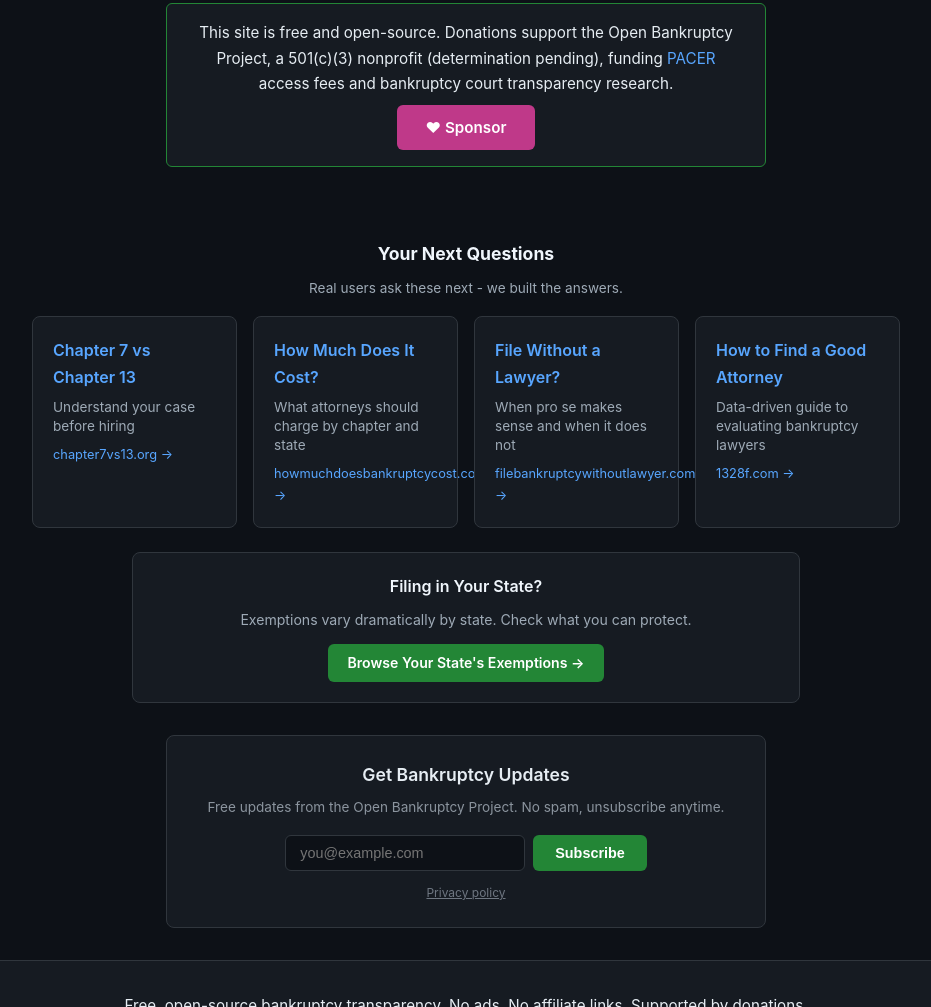
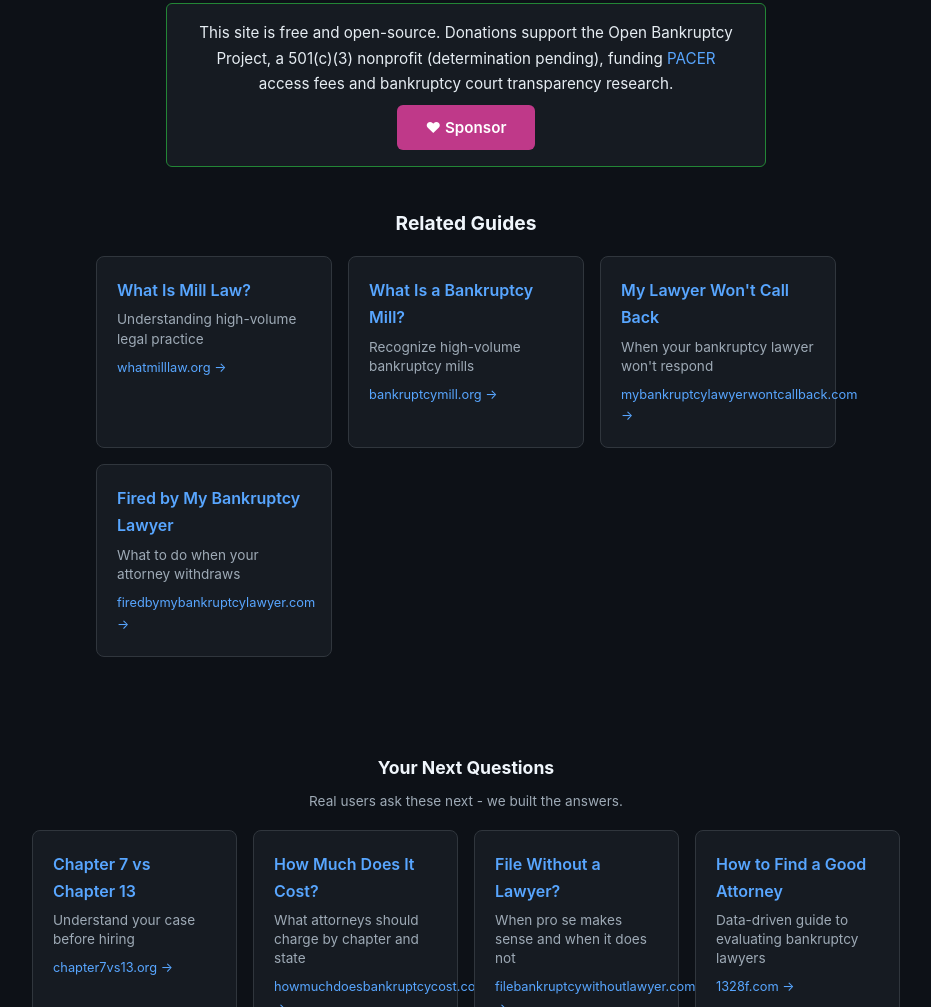
Before and after one commit to openbankruptcyproject/bankruptcyattorneyratings.org, a plain HTML site: page index.html in a window 1280 px wide. Shown: the part 2726-3733 px from the top of the page, without its empty margins (174-1105 px from the left). Drawn offline with Linux system fonts and the light colour scheme.

Commit message:
SEO: lateral cross-links + sitemaps + guides hub page

```diff
--- a/index.html
+++ b/index.html
@@ -532,6 +532,35 @@ document.addEventListener('DOMContentLoaded', function() {
 <a href="https://github.com/sponsors/openbankruptcyproject" style="display:inline-block;background:#bf3989;color:#fff;padding:0.6rem 1.8rem;border-radius:6px;font-weight:600;font-size:0.95rem;text-decoration:none;transition:background 0.2s" onmouseover="this.style.background='#9e2c6f'" onmouseout="this.style.background='#bf3989'">&#9829; Sponsor</a>
 </div>
 
+<!-- RELATED GUIDES - injected by add_lateral_links.py -->
+<div id="related-guides" style="max-width:900px;margin:2.5rem auto;padding:0 1rem">
+  <p style="color:#f0f6fc;font-weight:700;font-size:1.2rem;margin:0 0 1rem 0;text-align:center">Related Guides</p>
+  <div style="display:grid;grid-template-columns:repeat(auto-fit,minmax(200px,1fr));gap:1rem">
+    <a href="https://whatmilllaw.org?utm_source=bankruptcyattorneyratings.org&utm_medium=related-guides&utm_campaign=btn-network" class="related-card" style="background:#161b22;border:1px solid #30363d;border-radius:8px;padding:1.25rem;text-decoration:none;display:block;transition:border-color 0.2s,transform 0.2s">
+      <p style="color:#58a6ff;font-weight:600;font-size:1rem;margin:0 0 0.4rem 0">What Is Mill Law?</p>
+      <p style="color:#9eaab6;font-size:0.85rem;margin:0;line-height:1.4">Understanding high-volume legal practice</p>
+      <p style="color:#58a6ff;font-size:0.8rem;margin:0.5rem 0 0 0">whatmilllaw.org &rarr;</p>
+    </a>
+    <a href="https://bankruptcymill.org?utm_source=bankruptcyattorneyratings.org&utm_medium=related-guides&utm_campaign=btn-network" class="related-card" style="background:#161b22;border:1px solid #30363d;border-radius:8px;padding:1.25rem;text-decoration:none;display:block;transition:border-color 0.2s,transform 0.2s">
+      <p style="color:#58a6ff;font-weight:600;font-size:1rem;margin:0 0 0.4rem 0">What Is a Bankruptcy Mill?</p>
+      <p style="color:#9eaab6;font-size:0.85rem;margin:0;line-height:1.4">Recognize high-volume bankruptcy mills</p>
+      <p style="color:#58a6ff;font-size:0.8rem;margin:0.5rem 0 0 0">bankruptcymill.org &rarr;</p>
+    </a>
+    <a href="https://mybankruptcylawyerwontcallback.com?utm_source=bankruptcyattorneyratings.org&utm_medium=related-guides&utm_campaign=btn-network" class="related-card" style="background:#161b22;border:1px solid #30363d;border-radius:8px;padding:1.25rem;text-decoration:none;display:block;transition:border-color 0.2s,transform 0.2s">
+      <p style="color:#58a6ff;font-weight:600;font-size:1rem;margin:0 0 0.4rem 0">My Lawyer Won't Call Back</p>
+      <p style="color:#9eaab6;font-size:0.85rem;margin:0;line-height:1.4">When your bankruptcy lawyer won't respond</p>
+      <p style="color:#58a6ff;font-size:0.8rem;margin:0.5rem 0 0 0">mybankruptcylawyerwontcallback.com &rarr;</p>
+    </a>
+    <a href="https://firedbymybankruptcylawyer.com?utm_source=bankruptcyattorneyratings.org&utm_medium=related-guides&utm_campaign=btn-network" class="related-card" style="background:#161b22;border:1px solid #30363d;border-radius:8px;padding:1.25rem;text-decoration:none;display:block;transition:border-color 0.2s,transform 0.2s">
+      <p style="color:#58a6ff;font-weight:600;font-size:1rem;margin:0 0 0.4rem 0">Fired by My Bankruptcy Lawyer</p>
+      <p style="color:#9eaab6;font-size:0.85rem;margin:0;line-height:1.4">What to do when your attorney withdraws</p>
+      <p style="color:#58a6ff;font-size:0.8rem;margin:0.5rem 0 0 0">firedbymybankruptcylawyer.com &rarr;</p>
+    </a>
+  </div>
+</div>
+<style>
+.related-card:hover {border-color:#58a6ff !important;transform:translateY(-2px)}
+</style>
 </main>
 
 <!-- USER JOURNEY CROSS-LINKS (data-driven funnel) -->
```
